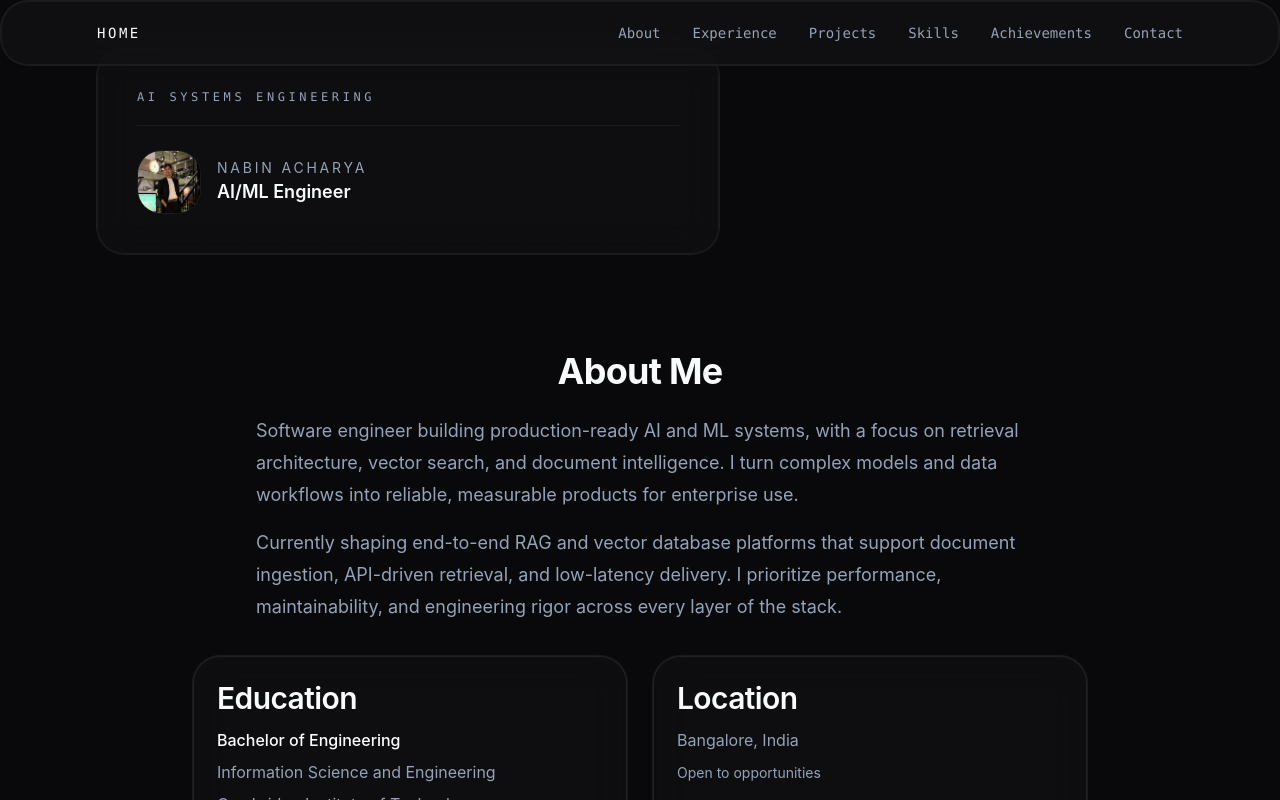
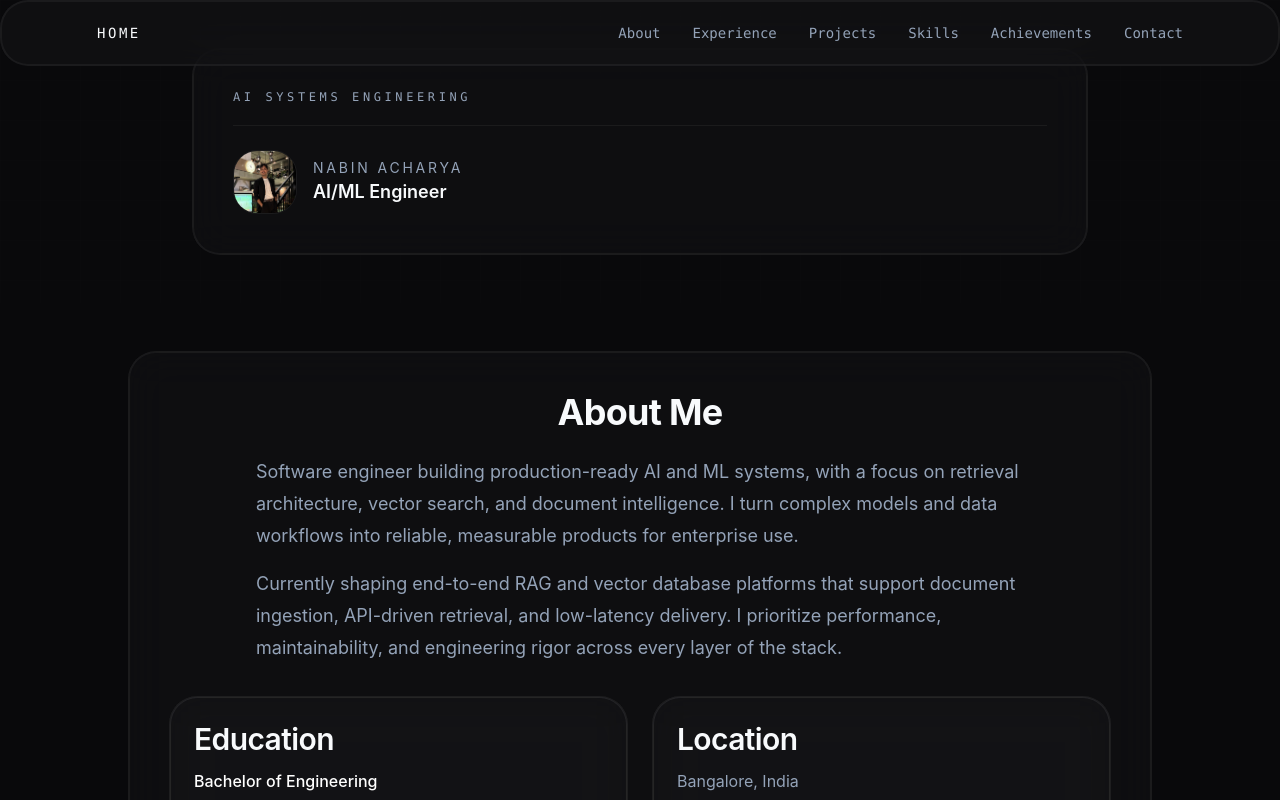
Before and after one commit to NAVIN-STAR/Portfolio, a React (Vite) app: page / in a window 1280 px wide. Shown: the top 800 px of the page. Built offline with nearby package versions, Linux system fonts and the light colour scheme.

Commit message:
hero card fix

```diff
--- a/src/components/About.jsx
+++ b/src/components/About.jsx
@@ -1,7 +1,7 @@
 const About = () => {
   return (
     <section id="about" className="section-padding bg-dark-bg">
-      <div className="max-w-4xl mx-auto section-glass">
+      <div className="max-w-5xl mx-auto section-glass">
           <h2 className="text-3xl md:text-4xl font-bold text-text-primary mb-6 text-center">About Me</h2>
           <div className="space-y-4 text-lg text-text-secondary leading-relaxed max-w-3xl mx-auto">
           <p>
--- a/src/components/Hero.jsx
+++ b/src/components/Hero.jsx
@@ -3,9 +3,7 @@ import profilePhoto from '../images/profile_picture (2).jpg'
 const Hero = ({ scrollToSection }) => {
   return (
     <section id="hero" className="section-padding bg-core-bg text-text-primary section-grid overflow-hidden">
-      <div className="max-w-7xl mx-auto grid gap-8 lg:grid-cols-[1.3fr_0.9fr] items-start">
-
-
+      <div className="max-w-4xl mx-auto">
         <div className="glass-panel p-8 lg:p-10">
           <div className="flex flex-col gap-5">
             <div className="text-xs uppercase font-mono tracking-[0.3em] text-text-secondary">
--- a/src/index.css
+++ b/src/index.css
@@ -47,6 +47,10 @@
     @apply relative rounded-[28px] bg-[rgba(24,24,27,0.4)] backdrop-blur-xxl;
     border: 1px solid rgba(255,255,255,0.05);
     box-shadow: inset 0 0 0 1px rgba(255,255,255,0.05);
+  }
+
+  .section-glass {
+    @apply glass-panel p-8 md:p-10;
   }
 
   .glass-panel-strong {
```
